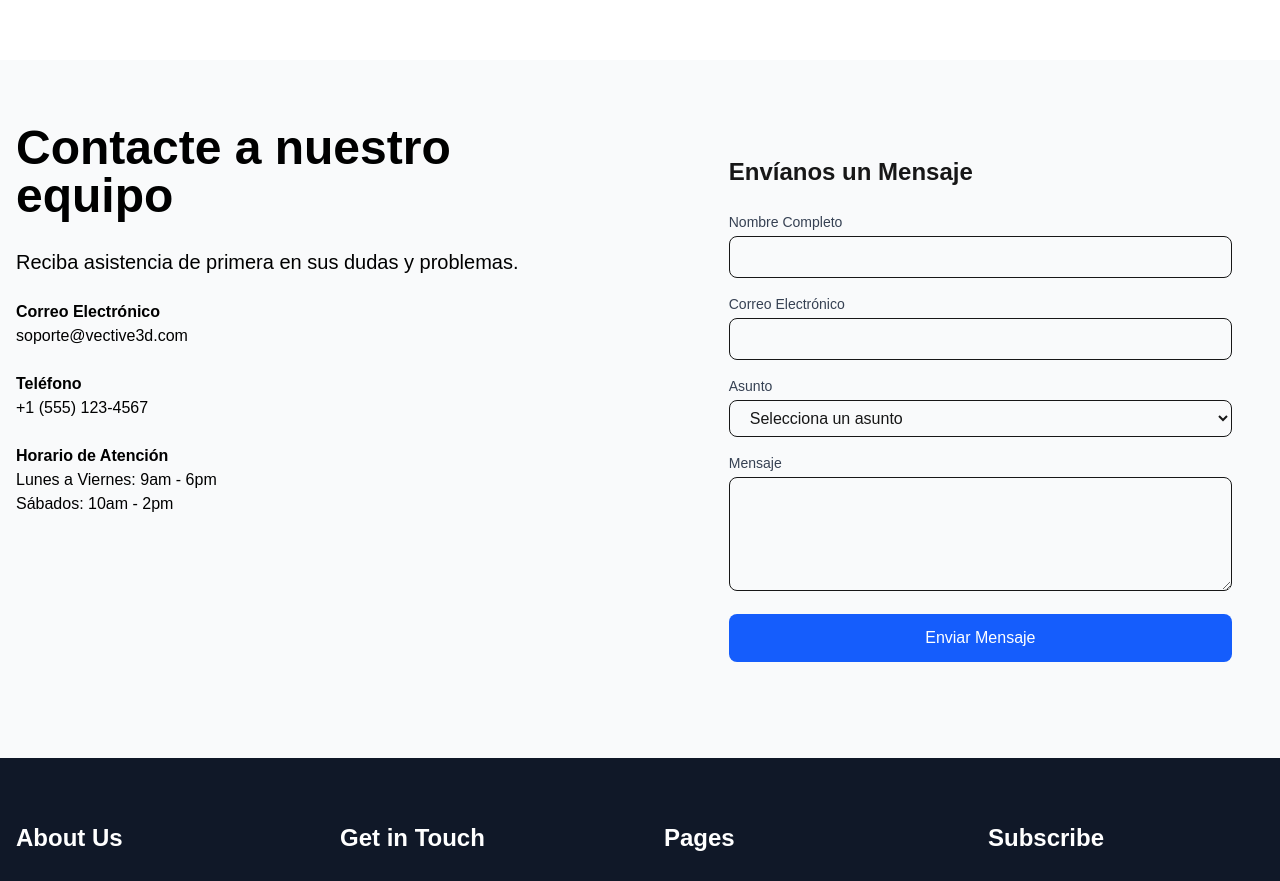
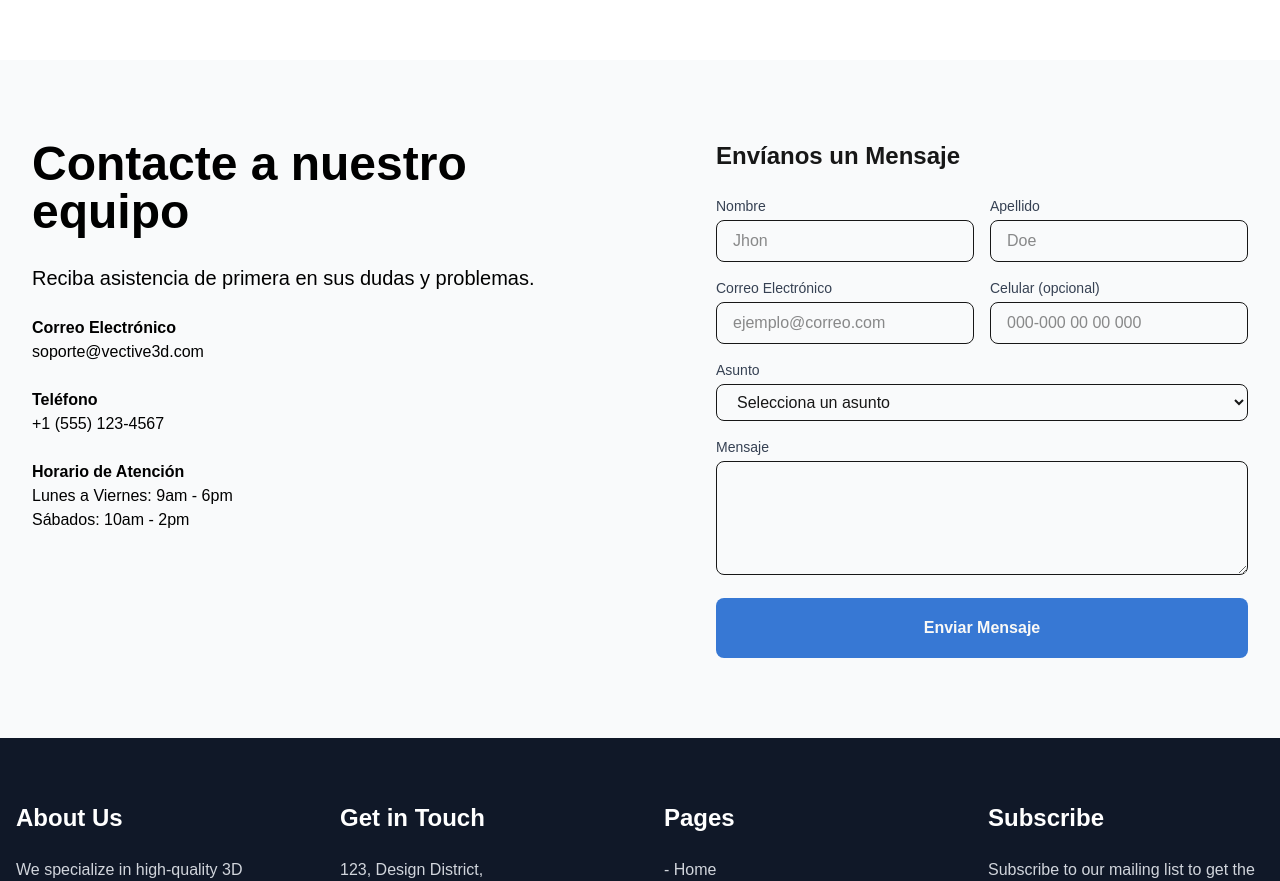
Before and after one commit to MisaelBohorquez27/Teclike-Store-3D, a Next.js app in the folder apps/frontend/: page /HelpContact in a window 1280 px wide. Shown: the part 1080-1961 px from the top of the page. Built offline with nearby package versions, Linux system fonts and the light colour scheme.

Commit message:
cha(Changing the styles in HelpContact Page)

```diff
--- a/apps/frontend/src/app/Cart/page.tsx
+++ b/apps/frontend/src/app/Cart/page.tsx
@@ -59,7 +59,7 @@ export default function CartPage() {
       <Navbar />
       <main className="bg-gray-50 min-h-screen py-12">
         <div className="container mx-auto px-4">
-          <h1 className="text-3xl font-bold mb-8">Tu Carrito de Compras</h1>
+          <h1 className="text-3xl font-bold mb-8">Carrito</h1>
 
           {cartItems.length === 0 ? (
             <EmptyCart />
--- a/apps/frontend/src/app/DailyOffers/page.tsx
+++ b/apps/frontend/src/app/DailyOffers/page.tsx
@@ -15,7 +15,7 @@ export default function DailyDealsPage() {
         <section className="bg-gradient-to-r from-[#003f8d] to-[#53729d] py-16 text-white">
           <div className="container mx-auto px-4 text-center">
             <div className="flex justify-center mb-4">
-              <span className="bg-white text-red-600 px-3 py-1 rounded-full text-sm font-bold">
+              <span className="bg-white text-[#006826] px-3 py-1 rounded-full text-sm font-bold">
                 OFERTAS EXCLUSIVAS
               </span>
             </div>
--- a/apps/frontend/src/app/HelpContact/ContactForm.tsx
+++ b/apps/frontend/src/app/HelpContact/ContactForm.tsx
@@ -1,61 +1,98 @@
-'use client';
+"use client";
 
-import { useState } from 'react';
+import Button from "@/components/ui/PagesButtons";
+import { useState } from "react";
 
 export function ContactForm() {
   const [formData, setFormData] = useState({
-    name: '',
-    email: '',
-    subject: '',
-    message: ''
+    name: "",
+    lastname: "",
+    email: "",
+    phone: "",
+    subject: "",
+    message: "",
   });
 
-  const handleChange = (e: React.ChangeEvent<HTMLInputElement | HTMLTextAreaElement | HTMLSelectElement>) => {
+  const handleChange = (
+    e: React.ChangeEvent<
+      HTMLInputElement | HTMLTextAreaElement | HTMLSelectElement
+    >
+  ) => {
     const { name, value } = e.target;
-    setFormData(prev => ({
+    setFormData((prev) => ({
       ...prev,
-      [name]: value
+      [name]: value,
     }));
   };
 
   const handleSubmit = (e: React.FormEvent) => {
     e.preventDefault();
     // Aquí iría la lógica para enviar el formulario
-    console.log('Formulario enviado:', formData);
-    alert('Mensaje enviado con éxito');
+    console.log("Formulario enviado:", formData);
+    alert("Mensaje enviado con éxito");
     setFormData({
-      name: '',
-      email: '',
-      subject: '',
-      message: ''
+      name: "",
+      lastname: "",
+      email: "",
+      phone: "",
+      subject: "",
+      message: "",
     });
   };
 
   return (
     <form onSubmit={handleSubmit} className="space-y-4">
+      <div className="grid grid-cols-2 gap-4">
         <div>
-        <label htmlFor="name" className="block text-sm font-medium text-gray-700 mb-1">
-          Nombre Completo
+          <label
+            htmlFor="name"
+            className="block text-sm font-medium text-gray-700 mb-1"
+          >
+            Nombre
           </label>
           <input
             type="text"
             id="name"
             name="name"
+            placeholder="Jhon"
             value={formData.name}
             onChange={handleChange}
             className="w-full px-4 py-2 border rounded-lg focus:ring-blue-500 focus:border-blue-500"
             required
           />
         </div>
-
         <div>
-        <label htmlFor="email" className="block text-sm font-medium text-gray-700 mb-1">
+          <label
+            htmlFor="lastname"
+            className="block text-sm font-medium text-gray-700 mb-1"
+          >
+            Apellido
+          </label>
+          <input
+            type="text"
+            id="lastname"
+            name="lastname"
+            placeholder="Doe"
+            value={formData.lastname}
+            onChange={handleChange}
+            className="w-full px-4 py-2 border rounded-lg focus:ring-blue-500 focus:border-blue-500"
+            required
+          />
+        </div>
+      </div>
+      <div className="grid grid-cols-2 gap-4">
+        <div>
+          <label
+            htmlFor="email"
+            className="block text-sm font-medium text-gray-700 mb-1"
+          >
             Correo Electrónico
           </label>
           <input
             type="email"
             id="email"
             name="email"
+            placeholder="ejemplo@correo.com"
             value={formData.email}
             onChange={handleChange}
             className="w-full px-4 py-2 border rounded-lg focus:ring-blue-500 focus:border-blue-500"
@@ -64,7 +101,29 @@ export function ContactForm() {
         </div>
 
         <div>
-        <label htmlFor="subject" className="block text-sm font-medium text-gray-700 mb-1">
+          <label
+            htmlFor="phone"
+            className="block text-sm font-medium text-gray-700 mb-1"
+          >
+            Celular (opcional)
+          </label>
+          <input
+            type="tel"
+            id="phone"
+            name="phone"
+            placeholder="000-000 00 00 000"
+            value={formData.phone}
+            onChange={handleChange}
+            className="w-full px-4 py-2 border rounded-lg focus:ring-blue-500 focus:border-blue-500"
+          />
+        </div>
+      </div>
+
+      <div>
+        <label
+          htmlFor="subject"
+          className="block text-sm font-medium text-gray-700 mb-1"
+        >
           Asunto
         </label>
         <select
@@ -84,7 +143,10 @@ export function ContactForm() {
       </div>
 
       <div>
-        <label htmlFor="message" className="block text-sm font-medium text-gray-700 mb-1">
+        <label
+          htmlFor="message"
+          className="block text-sm font-medium text-gray-700 mb-1"
+        >
           Mensaje
         </label>
         <textarea
@@ -98,12 +160,9 @@ export function ContactForm() {
         ></textarea>
       </div>
 
-      <button
-        type="submit"
-        className="w-full bg-blue-600 text-white py-3 rounded-lg hover:bg-blue-700 transition-colors font-medium"
-      >
+      <Button variant="submit" size="m" type="submit" className="w-full">
         Enviar Mensaje
-      </button>
+      </Button>
     </form>
   );
 }
--- a/apps/frontend/src/app/HelpContact/page.tsx
+++ b/apps/frontend/src/app/HelpContact/page.tsx
@@ -39,7 +39,7 @@ export default function HelpContactPage() {
         <section className="container mx-auto px-4 py-16">
           <div className="max-w-7xl mx-auto rounded-xl overflow-hidden">
             <div className="md:flex gap-x-30">
-              <div className="md:w-1/2 text-black">
+              <div className="md:w-1/2 text-black p-4">
                 <h2 className="text-5xl font-bold mb-7">
                   Contacte a nuestro equipo
                 </h2>
@@ -63,7 +63,7 @@ export default function HelpContactPage() {
                   </div>
                 </div>
               </div>
-              <div className="md:w-1/2 p-8 ">
+              <div className="md:w-1/2 p-4">
                 <h2 className="text-2xl font-bold mb-6">Envíanos un Mensaje</h2>
                 <ContactForm />
               </div>
--- a/apps/frontend/src/components/BestProductsSellers.tsx
+++ b/apps/frontend/src/components/BestProductsSellers.tsx
@@ -79,7 +79,7 @@ export function BestProductsSellers({ product }: { product: Product }) {
         <div className="flex justify-between md:w-2/3">
           <Button
             variant="primary"
-            size="lg"
+            size="m"
             className="hover:border-transparent "
           >
             Añadir al carrito
--- a/apps/frontend/src/components/DailyOffers.tsx
+++ b/apps/frontend/src/components/DailyOffers.tsx
@@ -41,7 +41,7 @@ export function DailyOffers() {
             Explora productos a buen precio por tiempo limitado
           </p>
           <Link href="/DailyOffers" className="inline-block">
-            <Button variant="secondary" size="default" className="mt-5">
+            <Button variant="secondary" size="m" className="mt-5">
               Ver todas las ofertas
             </Button>
           </Link>
--- a/apps/frontend/src/components/HeroBanner.tsx
+++ b/apps/frontend/src/components/HeroBanner.tsx
@@ -22,7 +22,7 @@ export function HeroBanner() {
           {/* Botón */}
           <Button
             variant="primary"
-            size="lg"
+            size="xl"
             className="hover:border-transparent"
           >
             Empezar
--- a/apps/frontend/src/components/OfferCard.tsx
+++ b/apps/frontend/src/components/OfferCard.tsx
@@ -1,4 +1,4 @@
-import { Rating } from "./Rating";
+import { Rating } from "./ui/Rating";
 import CartIcon from "./CartIcon";
 
 type Offer = {
--- a/apps/frontend/src/components/ui/PagesButtons.tsx
+++ b/apps/frontend/src/components/ui/PagesButtons.tsx
@@ -2,8 +2,8 @@ import { cn } from '@/lib/utils';
 import { ButtonHTMLAttributes, FC } from 'react';
 
 interface ButtonProps extends ButtonHTMLAttributes<HTMLButtonElement> {
-  variant?: 'primary' | 'secondary' | 'addCart' | 'outline';
-  size?: 'default' | 'xs' | '2xs' | 'lg' | 's';
+  variant?: 'primary' | 'secondary' | 'addCart' | 'outline' | 'submit';
+  size?: 'xs' | '2xs' | 's' | 'm' | 'xl' | '2xl';
 }
 
 const Button: FC<ButtonProps> = ({
@@ -20,11 +20,13 @@ const Button: FC<ButtonProps> = ({
       variant === 'secondary' && 'bg-[#3f8efd] text-[#FAF9F6] hover:bg-[#3778d4] border-2 border-transparent',
       variant === 'addCart' && 'bg-[#3f8efd] text-[#FAF9F6] hover:bg-[#3778d4] border-2 border-transparent',
       variant === 'outline' && 'bg-transparent text-[#0F2C59] border-2 border-[#0F2C59] hover:bg-[#0F2C59] hover:text-[#FAF9F6]',
-      size ===  '2xs' && 'px-2 py-1 text-sm font-extralight',
-      size === 'xs' && 'px-2 py-1 text-2xs font-medium',
-      size === 's' && 'px-3 py-2 text-sm font-medium',
-      size === 'default' && 'px-5 py-2 text-sm md:text-base',
-      size === 'lg' && 'px-8 py-3 text-lg',
+      variant === 'submit' && 'bg-[#3778d4] text-[#FAF9F6] hover:bg-[#5ca0ff] border-2 border-transparent',
+      size ===  '2xs' && 'px-2 py-1 text-2xs font-extralight',
+      size === 'xs' && 'px-3 py-2 md:text-xs font-medium',
+      size === 's' && 'px-4 py-3 md:text-sm font-medium',
+      size === 'm' && 'px-5 py-4 md:text-base font-semibold',
+      size === 'xl' && 'px-5 py-4 md:text-lg font-semibold',
+      size === '2xl' && 'px-6 py-5 md:text-2xl font-bold',
       className
     )}
     {...props}
```
Also changed, not shown: apps/frontend/src/components/ui/Rating.tsx (renamed from apps/frontend/src/components/Rating.tsx). Lines whose indentation alone changed are shown as unchanged.
